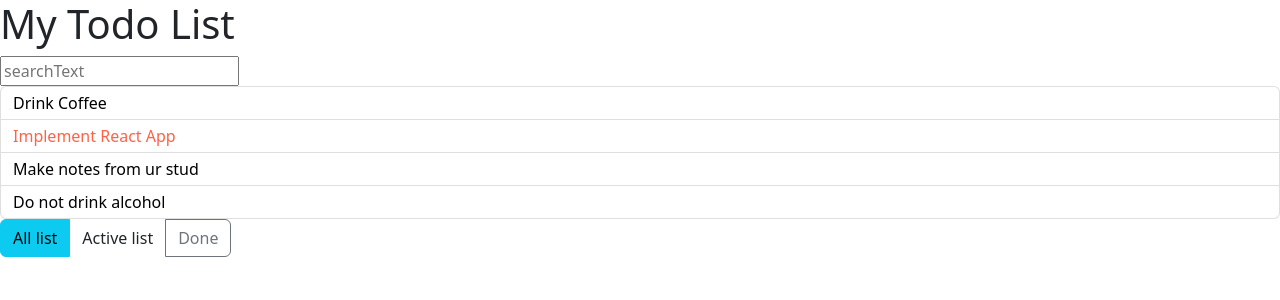
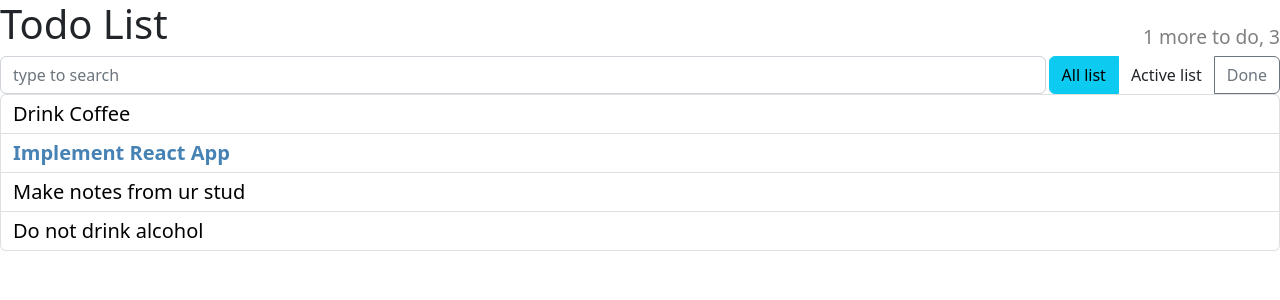
Before and after one commit to Flecharin/WEBTechCourse, a React (Create React App) app: page / in a window 1280 px wide. Shown: the top 300 px of the page. Built offline with nearby package versions, Linux system fonts and the light colour scheme.

Commit message:
step 14 Project struct

```diff
--- /dev/null
+++ b/src/components/app-header.css
@@ -0,0 +1,12 @@
+.app-header {
+    align-items: flex-end;
+}
+
+.app-header h1 {
+    flex-grow: 1;
+}
+
+.app-header h2 {
+    font-size: 1.2rem;
+    color: grey;
+}
--- a/src/components/app-header.js
+++ b/src/components/app-header.js
@@ -1,7 +1,13 @@
 import React from "react";
+import './app-header.css';
 
-const AppHeader = () => {
-    return <h1>My Todo List</h1>;
+const AppHeader = ({toDo, done}) => {
+    return (
+        <div className={"app-header d-flex"}>
+            <h1>Todo List</h1>
+            <h2>{toDo} more to do, {done}</h2>
+        </div>
+    );
 };
 
 export default AppHeader;
--- a/src/components/item-status-filter.js
+++ b/src/components/item-status-filter.js
@@ -1,4 +1,5 @@
 import React from 'react';
+import './todo-list-item.css'
 
 const ItemStatusFilter = () => {
     return (
--- /dev/null
+++ b/src/components/search-panel.css
@@ -0,0 +1,5 @@
+.search-input {
+    width: auto;
+    flex-grow: 1;
+    margin-right: 3px;
+}
--- a/src/components/search-panel.js
+++ b/src/components/search-panel.js
@@ -1,7 +1,12 @@
 import React from "react";
+import './search-panel.css'
 
 const SearchPanel = () => {
-    return <input placeholder="searchText" />
+    return (
+        <input type="text"
+            className={"form-control search-input"}
+                placeholder={"type to search"}/>
+    )
 };
 
 export default SearchPanel;
--- a/src/components/todo-list-item.css
+++ b/src/components/todo-list-item.css
@@ -1,3 +1,24 @@
-.todo-list-item-label .todo-list-item {
+.todo-list-item {
     font-size: 1.25rem;
 }
+
+.todo-list-item button {
+    width: 35px;
+    margin: 3px;
+}
+
+.todo-list-item-label {
+    margin-left: 1.25rem;
+    line-height: 35px;
+    cursor: pointer;
+    user-select: none;
+}
+
+.todo-list-item.done .todo-list-item-label {
+    text-decoration: line-through;
+}
+
+.todo-list-item.important .todo-list-item-label {
+    font-weight: bold;
+    color: steelblue;
+}
--- a/src/components/todo-list-item.js
+++ b/src/components/todo-list-item.js
@@ -1,12 +1,31 @@
-import React from "react";
+import React from 'react';
+
 import './todo-list-item.css'
+
 const TodoListItem = ({label, important = false}) => {
+
     const style = {
-        color: important ? "tomato" : "black"
+        color: important ? "steelblue" : "black",
+        fontWeight: important ? "bold" : "normal"
     };
-    return (<span className={"todo-list-item"} style={style}>
-                {label}
-           </span>
+
+    return (
+        <span className={"todo-list-item"}>
+            <span className="todo-list-label"
+                style={style}>
+                    {label}
+            </span>
+
+            <button type="button"
+                className="btn btn-online-success btn-sm float-right">
+                <i className="fa fa-exclamtion"/>
+            </button>
+
+            <button type="button"
+                className="btn btn-online-danger btn-sm float-right">
+                <i className="fa fa-trash-o"/>
+            </button>
+        </span>
     );
 };
 
--- a/src/components/todo-list.js
+++ b/src/components/todo-list.js
@@ -1,10 +1,14 @@
-import React from "react";
+import React from 'react';
+
 import TodoListItem from "./todo-list-item";
 import './todo-list.css'
 
 const TodoList = ({todos}) => {
+
     const elements = todos.map((item) => {
+
         const {id, ...itemProps} = item;
+
         return (
             <li key = {id} className={"list-group-item"}>
                 <TodoListItem {...itemProps}/>
@@ -13,7 +17,7 @@ const TodoList = ({todos}) => {
     });
 
     return (
-        <ul className={"list-group todo-list"}>
+        <ul className="list-group todo-list">
             {elements}
         </ul>
     )
--- a/src/index.css
+++ b/src/index.css
@@ -1,13 +1,8 @@
-body {
-  margin: 0;
-  font-family: -apple-system, BlinkMacSystemFont, 'Segoe UI', 'Roboto', 'Oxygen',
-    'Ubuntu', 'Cantarell', 'Fira Sans', 'Droid Sans', 'Helvetica Neue',
-    sans-serif;
-  -webkit-font-smoothing: antialiased;
-  -moz-osx-font-smoothing: grayscale;
+.todo-app {
+  margin: 2rem auto 0 auto;
+  max-width: 400px;
 }
 
-code {
-  font-family: source-code-pro, Menlo, Monaco, Consolas, 'Courier New',
-    monospace;
+.top-panel {
+  margin: 1rem 0;
 }
--- a/src/index.js
+++ b/src/index.js
@@ -1,5 +1,5 @@
-import React from "react";
-import ReactDOM from 'react-dom';
+import React from 'react';
+import ReactDOM from 'react-dom/client';
 import {createRoot} from "react-dom/client";
 
 import AppHeader from "./components/app-header";
@@ -9,21 +9,26 @@ import ItemList from "./components/item-status-filter";
 import ItemStatusFilter from "./components/item-status-filter";
 
 const App = () => {
+
     const todoData = [
         {label: 'Drink Coffee', important: false, id: 1},
         {label: 'Implement React App', important: true, id: 2},
         {label: 'Make notes from ur stud', important: false, id: 3},
         {label: 'Do not drink alcohol', important: false, id:4},
-    ]
+    ];
+
     return (
-        <div>
-            <AppHeader />
-            <SearchPanel />
-            <TodoList todos = {todoData}/>
-            <ItemStatusFilter />
+        <div className="todo-app">
+            <AppHeader toDo={1} done={3}/>
+            <div className="top-panel d-flex">
+                <SearchPanel />
+                <ItemStatusFilter />
+            </div>
+
+            <TodoList todos={todoData} />
         </div>
-    )
-}
+    );
+};
 
-const root = createRoot(document.getElementById('root'));
+const root = ReactDOM.createRoot(document.getElementById('root'));
 root.render(<App />);
```
